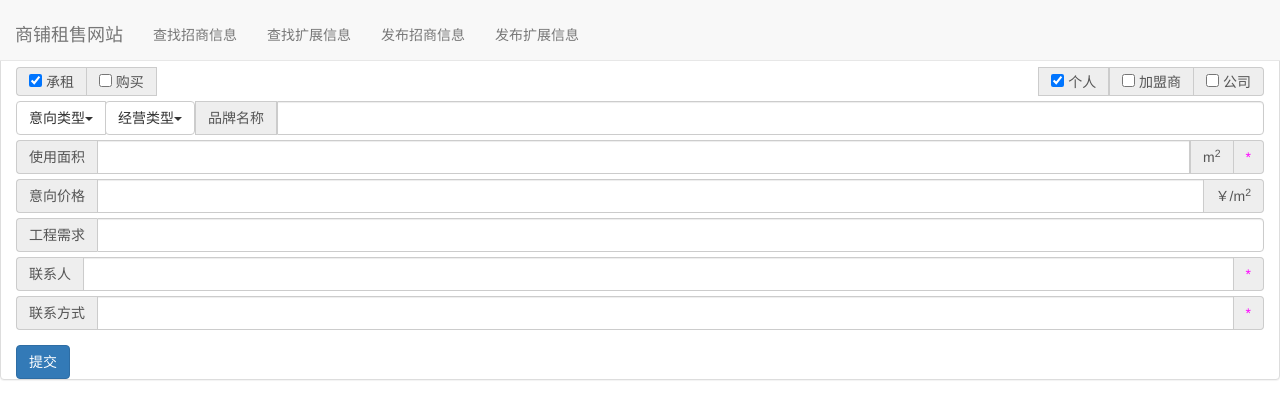
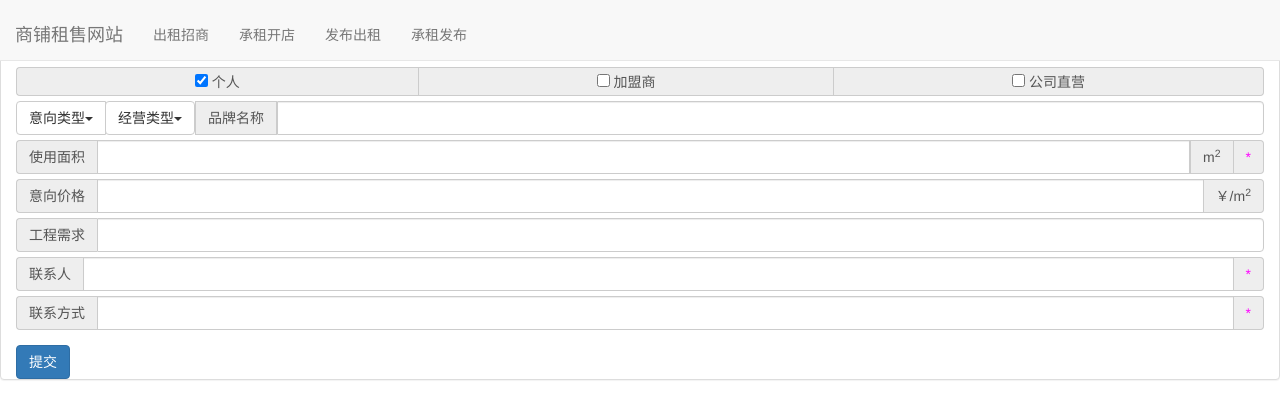
Before and after one commit to sniweef/rent_site, a Flask app: page /wanted/publish in a window 1280 px wide. Shown: the top 419 px of the page. Run offline with Flask 2, Linux system fonts and the light colour scheme; parts of the project's set-up code (start-up, migrations or seed data) failed here and were passed over; some libraries are stand-ins or nearby versions.

Commit message:
modify some w web element

```diff
--- a/rent_shop/forms.py
+++ b/rent_shop/forms.py
@@ -76,8 +76,8 @@ class PublishWantedForm(Form):
     intention_type = StringField('intention_type', validators=[DataRequired(), Length(max=10)])
     business_type = StringField('business_type', validators=[DataRequired(), Length(max=10)])
     brand_name = StringField('brand_name', validators=[Length(max=10)])
-    area = FloatField(validators=[DataRequired()])
-    intention_price = StringField(validators=[Length(max=10)])
+    area = StringField(validators=[DataRequired(), Length(max=20)])
+    intention_price = StringField(validators=[Length(max=20)])
     project_demand = StringField('project_demand', validators=[Length(max=50)])
     contacter = StringField('contacter', validators=[Length(min=1, max=50), DataRequired()])
     phone = StringField('phone', validators=[Length(min=1, max=50), DataRequired()])
--- a/rent_shop/models.py
+++ b/rent_shop/models.py
@@ -54,8 +54,8 @@ class WantedShop(Document):
     intention_type = StringField(max_length=10)
     business_type = StringField(max_length=10)
     brand_name = StringField(max_length=10)
-    area = FloatField()
-    intention_price = StringField(max_length=10)
+    area = StringField(max_length=20)
+    intention_price = StringField(max_length=20)
     project_demand = StringField(max_length=50)
     contacter = StringField(min_length=1, max_length=50)
     phone = StringField(min_length=1, max_length=50)
--- a/rent_shop/static/css/style.css
+++ b/rent_shop/static/css/style.css
@@ -96,3 +96,6 @@ li a {
 .must-have {
     color: #FF00FF;
 }
+.hide {
+    display: none;
+}
--- a/rent_shop/templates/navigation.html
+++ b/rent_shop/templates/navigation.html
@@ -13,10 +13,10 @@
 
 		<div class="collapse navbar-collapse" id="bs-example-navbar-collapse-6">
 			<ul class="nav navbar-nav">
-				<li><a href="/rent/search_controller">查找招商信息</a></li>
-				<li><a href="/wanted/search_controller">查找扩展信息</a></li>
-				<li><a href="/rent/publish">发布招商信息</a></li>
-				<li><a href="/wanted/publish">发布扩展信息</a></li>
+				<li><a href="/rent/search_controller">出租招商</a></li>
+				<li><a href="/wanted/search_controller">承租开店</a></li>
+				<li><a href="/rent/publish">发布出租</a></li>
+				<li><a href="/wanted/publish">承租发布</a></li>
 				{% if has_right %}
 				<li><a href="/rent/list">管理招商信息</a></li>
 				<li><a href="/wanted/list">管理扩展信息</a></li>
--- a/rent_shop/templates/publish_rent.html
+++ b/rent_shop/templates/publish_rent.html
@@ -305,7 +305,7 @@ function post_rent() {
                     {% if rent_project %}
                     <div class="list-group top-pad-5" id="url_list0">
                         {% if not rent_project.pictures %}
-                        <p class="list-group-item">None</p>
+                        <p class="list-group-item">无</p>
                         {% endif %}
                         {% for picture in rent_project.pictures %}
                         <a href="{{ picture }}" class="list-group-item">{{ picture.split('@')[-1] }}</a>
--- a/rent_shop/templates/publish_wanted.html
+++ b/rent_shop/templates/publish_wanted.html
@@ -32,7 +32,7 @@
                 $('#intention_type').attr('disabled', true);
                 {% endif %}
 
-                $('.rent_or_buy')[{{1 if is_buy else 0}}].click();
+                //$('.rent_or_buy')[{{1 if is_buy else 0}}].click();
             });
             var g_postId = '';
             function publish_want() {
@@ -46,10 +46,10 @@
                 }
 
                 var is_buy = 0;
-                if ($('#buy_cb').prop('checked'))
+                /*if ($('#buy_cb').prop('checked'))
                 {
                     is_buy = 1;
-                }
+                }*/
                 form_data.append('is_buy', is_buy);
 
                 var wanter_types = $('.wanter_type');
@@ -108,9 +108,9 @@
                         var response = jqxhr.responseText;
                         var error_msg_map = {
                             'brand_name': '品牌名称不能大于10个字符',
-                            'intention_type': '意向类型不能大于10个字符',
+                            'intention_type': '意向类型不能大于20个字符',
                             'business_type': '经营类型不能大于10个字符',
-                            'area': '使用面积不能为空且应为数字',
+                            'area': '使用面积不能为空且不能大于20个字符',
                             'project_demand': '工程需求不能大于50个字符',
                             'contacter': '联系人不能为空且长度应在1－50之间',
                             'phone': '联系方式不能为空且长度应在1－50之间',
@@ -146,15 +146,6 @@
                     <div class="col-xs-12">
                         <form class="bs-example bs-example-form" data-example-id="simple-input-groups" name="upload_form" id="upload_form">
                             <div class="input-group">
-                        <span class="input-group-addon ">
-                            <input type="checkbox" aria-label="..." class="rent_or_buy" value="0" {% if wanted_shop and not wanted_shop.is_buy %}checked="checked" {% endif %}>
-                            <span>承租</span>
-                        </span>
-                        <span class="input-group-addon">
-                            <input type="checkbox" aria-label="..." class="rent_or_buy" id="buy_cb" value="1" {% if wanted_shop and wanted_shop.is_buy %}checked="checked" {% endif %}>
-                            <span>购买</span>
-                        </span>
-                                <span>  </span>
                             <span class="input-group-addon">
                                 <input type="checkbox" aria-label="..." class="wanter_type" id="personal">
                                 <span>个人</span>
@@ -165,8 +156,19 @@
                             </span>
                             <span class="input-group-addon">
                                 <input type="checkbox" aria-label="..." class="wanter_type" id="company">
-                            <span>公司</span>
+                                <span>公司直营</span>
                             </span>
+                            <!--
+                            <span></span>
+                                <span class="input-group-addon hide">
+                                    <input type="checkbox" aria-label="..." class="rent_or_buy" value="0" {% if wanted_shop and not wanted_shop.is_buy %}checked="checked" {% endif %}>
+                                    <span>承租</span>
+                                </span>
+                                <span class="input-group-addon hide">
+                                    <input type="checkbox" aria-label="..." class="rent_or_buy" id="buy_cb" value="1" {% if wanted_shop and wanted_shop.is_buy %}checked="checked" {% endif %}>
+                                    <span>购买</span>
+                                </span>
+                            -->
                             </div><!-- /input-group -->
                             <div class="input-group">
                                 <div class="input-group-btn">
```
Also changed, not shown: rent_shop/templates/rent_sold_projects.html (+13 -11 lines), rent_shop/templates/wanted_project.html (+5 -4 lines). Lines whose indentation alone changed are shown as unchanged.
